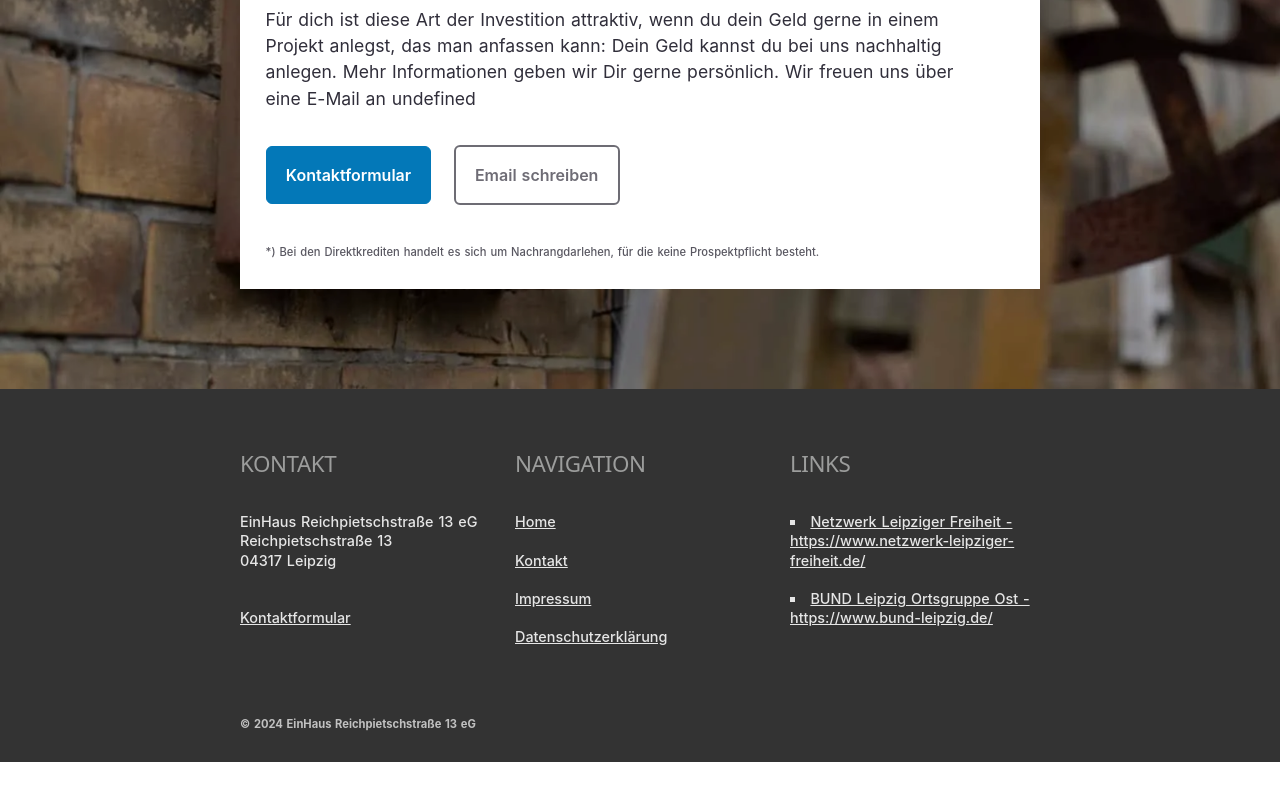
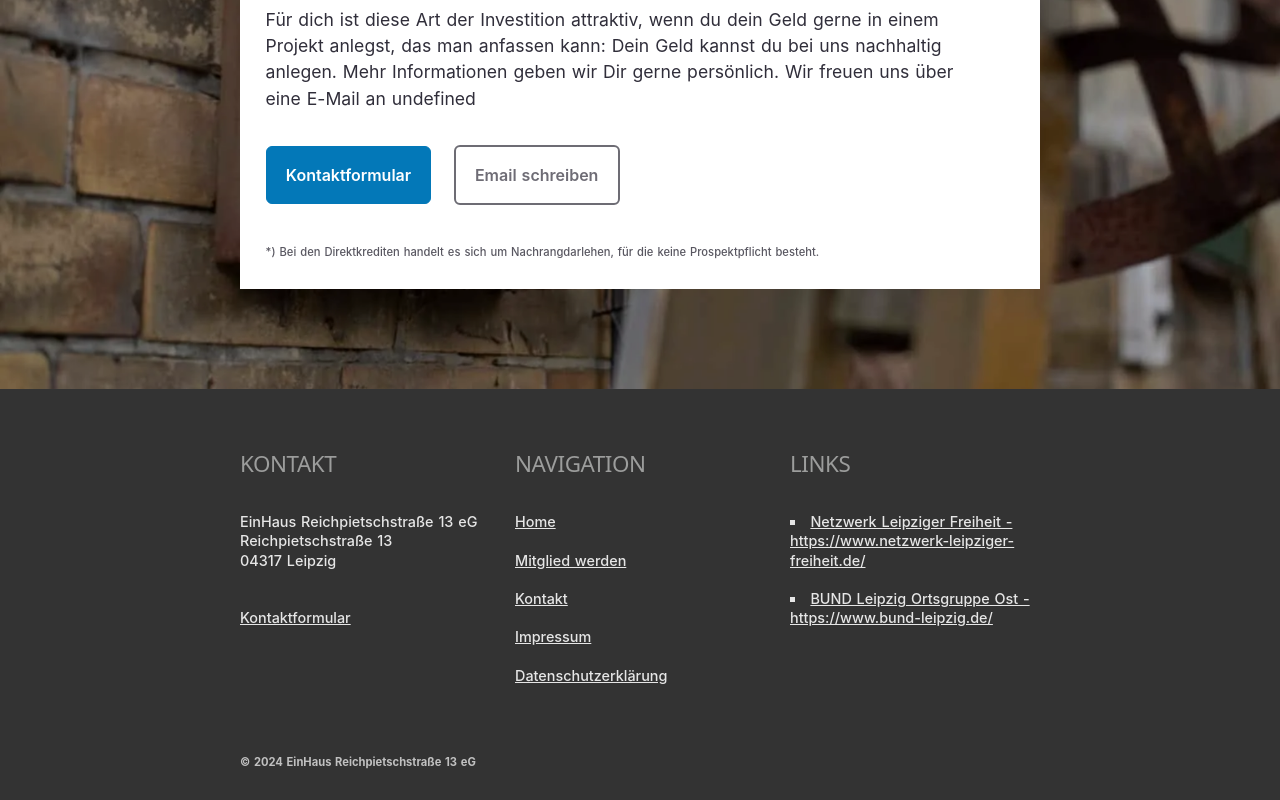
Before and after one commit to 3vincent/einhaus-leipzig, a Nuxt app: page / in a window 1280 px wide. Shown: the part 4411-5211 px from the top of the page. Before the commit the page ends 5173 px from the top, so only its background shows below. Built offline with nearby package versions, Linux system fonts and the light colour scheme.

Commit message:
Revamp user menu and footer navigation

```diff
--- a/components/footer.vue
+++ b/components/footer.vue
@@ -25,24 +25,9 @@
         <div class="navigation list-container">
           <h3 class="headline"> Navigation </h3>
           <ul>
-            <li>
-              <NuxtLink to="/">
-                <span>Home</span>
-              </NuxtLink>
-            </li>
-            <li>
-              <NuxtLink to="/kontakt">
-                <span>Kontakt</span>
-              </NuxtLink>
-            </li>
-            <li>
-              <NuxtLink to="/impressum">
-                <span>Impressum</span>
-              </NuxtLink>
-            </li>
-            <li>
-              <NuxtLink to="/datenschutz">
-                <span>Datenschutzerklärung</span>
+            <li v-for="link in navigationLinks" :key="link.to">
+              <NuxtLink :to="link.to">
+                <span>{{ link.label }}</span>
               </NuxtLink>
             </li>
           </ul>
@@ -77,12 +62,15 @@
 </template>
 
 <script setup lang="ts">
+import { PRIMARY_NAVIGATION_LINKS } from '~/util/navigation-links'
+
 const { isLanding = false } = defineProps<{
   isLanding?: boolean
 }>()
 
 const currentYear = new Date().getFullYear()
 const envVar = useRuntimeConfig()
+const navigationLinks = PRIMARY_NAVIGATION_LINKS
 </script>
 
 <style lang="scss" scoped>
--- a/components/user-menu.vue
+++ b/components/user-menu.vue
@@ -9,21 +9,9 @@
       :class="{ 'is-visible': menuVisible, 'hide-on-load': hideOnLoad }"
     >
       <ul id="primary-navigation" class="user-menu-list">
-        <li>
-          <NuxtLink to="/">
-            <span>Home</span>
-          </NuxtLink>
-        </li>
-
-        <li>
-          <NuxtLink to="/kontakt">
-            <span>Kontakt</span>
-          </NuxtLink>
-        </li>
-
-        <li>
-          <NuxtLink to="/impressum">
-            <span>Impressum</span>
+        <li v-for="link in navigationLinks" :key="link.to">
+          <NuxtLink :to="link.to">
+            <span>{{ link.label }}</span>
           </NuxtLink>
         </li>
       </ul>
@@ -32,8 +20,11 @@
 </template>
 
 <script setup lang="ts">
+import { PRIMARY_NAVIGATION_LINKS } from '~/util/navigation-links'
+
 const menuVisible = ref(false)
 const hideOnLoad = ref(true)
+const navigationLinks = PRIMARY_NAVIGATION_LINKS
 
 onBeforeUnmount(() => {
   userMenu.value?.removeEventListener('click', toggleMenuModal, false)
--- /dev/null
+++ b/util/navigation-links.ts
@@ -0,0 +1,12 @@
+export type NavigationLink = {
+  to: string
+  label: string
+}
+
+export const PRIMARY_NAVIGATION_LINKS: NavigationLink[] = [
+  { to: '/', label: 'Home' },
+  { to: '/mitglied-werden', label: 'Mitglied werden' },
+  { to: '/kontakt', label: 'Kontakt' },
+  { to: '/impressum', label: 'Impressum' },
+  { to: '/datenschutz', label: 'Datenschutzerklärung' },
+]
```
